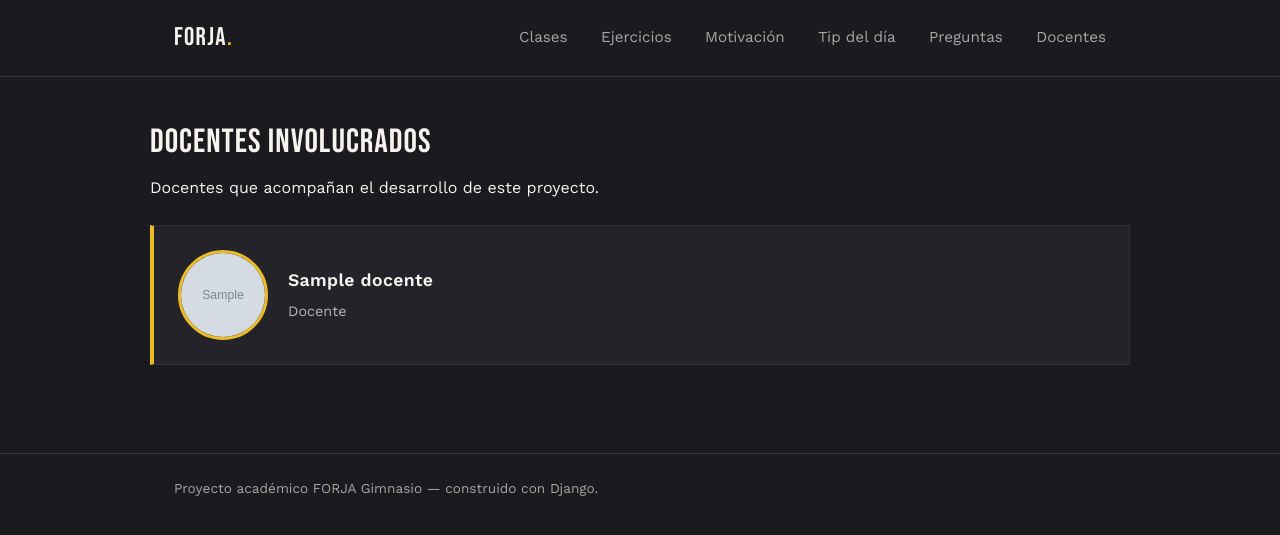
After one commit to Arthoss/forja-gimnasio, a Django app: template gimnasio/templates/gimnasio/docentes.html in a window 1280 px wide. The commit adds this page. Shown: the top 535 px of the page. Run offline with Django 5.2, Linux system fonts and the light colour scheme; the template is opened without the code that fills it: most values are stand-ins (such as "Sample title", 1, 10 or a date in 2020); grey boxes marked "Sample" are stand-in pictures.

Commit message:
Agregar vista de docentes involucrados con fotos

```diff
--- /dev/null
+++ b/gimnasio/templates/gimnasio/docentes.html
@@ -0,0 +1,22 @@
+{% extends "base.html" %}
+{% load static %}
+{% block title %}Docentes involucrados — FORJA{% endblock %}
+{% block content %}
+
+<div class="wrap section">
+    <h2>Docentes involucrados</h2>
+    <p class="meta">Docentes que acompañan el desarrollo de este proyecto.</p>
+
+    <div class="docentes-grid">
+        {% for docente in docentes %}
+            <div class="docente-card">
+                <img class="docente-foto" src="{% static docente.foto %}" alt="Foto de {{ docente.nombre }}">
+                <div class="docente-info">
+                    <div class="docente-nombre">{{ docente.nombre }}</div>
+                    <div class="docente-rol">Docente</div>
+                </div>
+            </div>
+        {% endfor %}
+    </div>
+</div>
+{% endblock %}
--- a/gimnasio/urls.py
+++ b/gimnasio/urls.py
@@ -15,4 +15,5 @@ urlpatterns = [
     path("<int:clase_id>/eliminar/", views.clase_eliminar, name="clase_eliminar"),
         path("tip-del-dia/<int:tip_id>/editar/", views.tip_editar, name="tip_editar"),
     path("tip-del-dia/<int:tip_id>/eliminar/", views.tip_eliminar, name="tip_eliminar"),
+    path("docentes/", views.docentes, name="docentes"),
 ]
--- a/static/css/style.css
+++ b/static/css/style.css
@@ -270,3 +270,41 @@ footer.site {
     padding: 8px 16px;
     font-size: 0.9rem;
 }
+
+.docentes-grid {
+    display: grid;
+    grid-template-columns: repeat(auto-fit, minmax(320px, 1fr));
+    gap: 20px;
+    margin-top: 24px;
+}
+
+.docente-card {
+    display: flex;
+    align-items: center;
+    gap: 20px;
+    background: #232329;
+    border: 1px solid #2f2f36;
+    border-left: 4px solid #ecbc24;
+    padding: 24px;
+}
+
+.docente-foto {
+    width: 90px;
+    height: 90px;
+    border-radius: 50%;
+    object-fit: cover;
+    border: 3px solid #ecbc24;
+    flex-shrink: 0;
+}
+
+.docente-nombre {
+    font-size: 1.1rem;
+    font-weight: 700;
+    letter-spacing: 0.02em;
+}
+
+.docente-rol {
+    margin-top: 6px;
+    opacity: 0.7;
+    font-size: 0.9rem;
+}
--- a/templates/base.html
+++ b/templates/base.html
@@ -17,6 +17,7 @@
                 <a href="{% url 'gimnasio:motivacion' %}">Motivación</a>
                 <a href="{% url 'gimnasio:tip_del_dia' %}">Tip del día</a>
                 <a href="{% url 'gimnasio:preguntas' %}">Preguntas</a>
+                <a href="{% url 'gimnasio:docentes' %}">Docentes</a>
             </div>
         </div>
     </nav>
```
Also changed, not shown: gimnasio/views.py (+8 -0 lines), static/css/elfar.png (added), static/css/omar.png (added).
